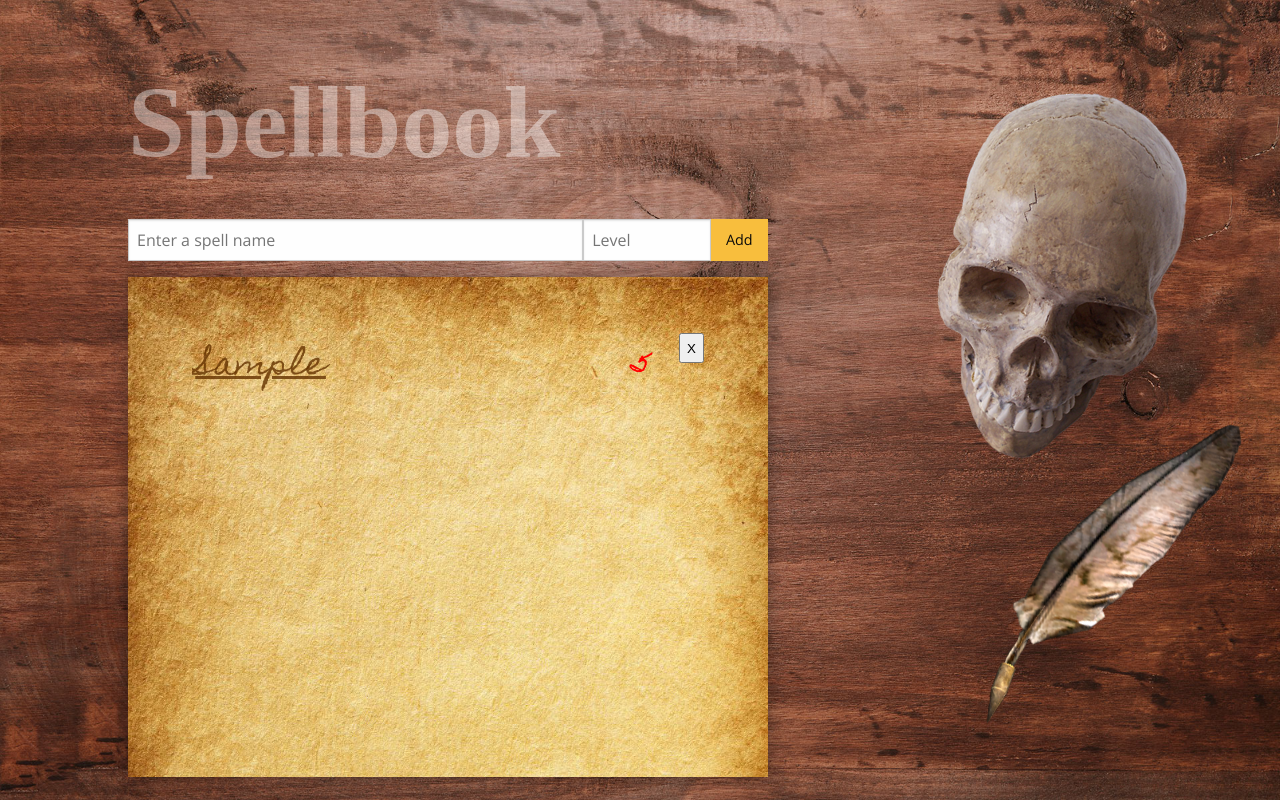
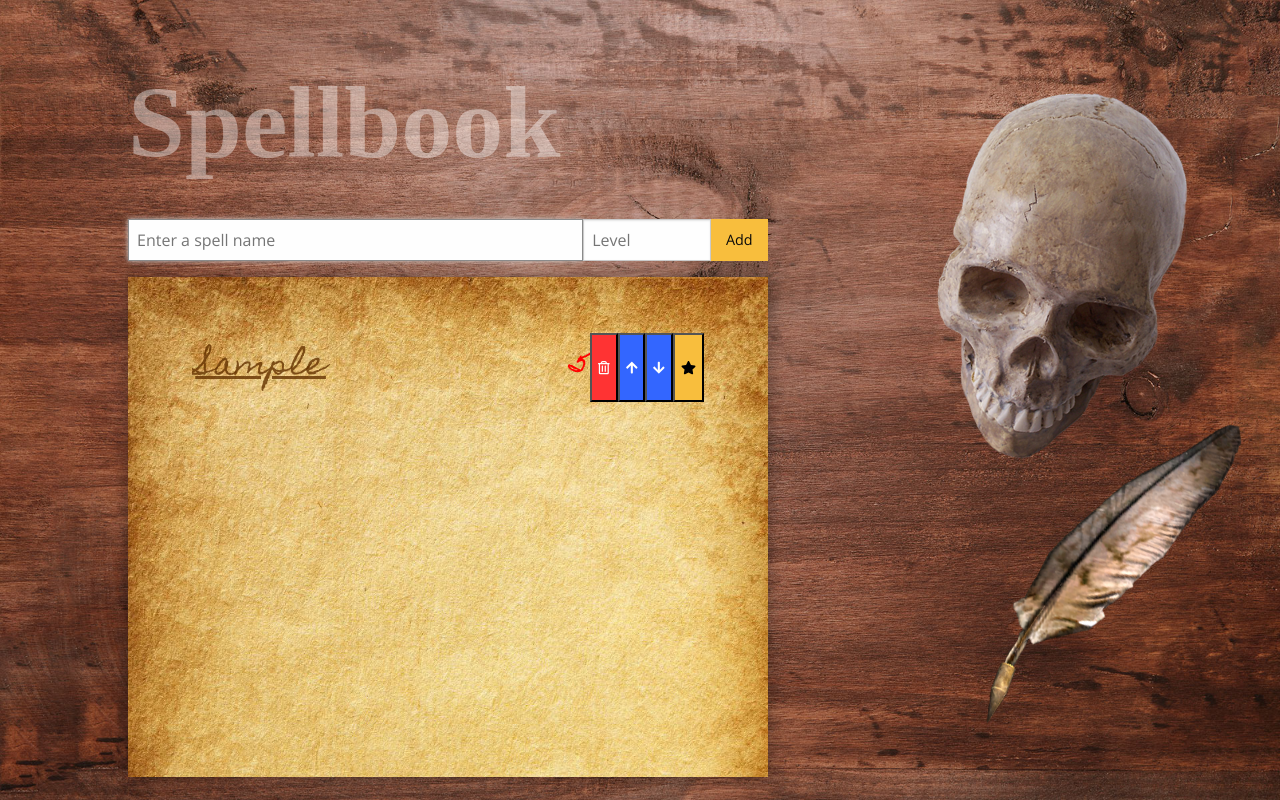
Before and after one commit to CurtisWang0325/spellbook, a plain HTML site: page index.html in a window 1280 px wide. Both pictures are taken after typing "Sample", "5" into the empty fields and a click on the button "Add". Drawn offline with nearby package versions, Linux system fonts and the light colour scheme; a web font is replaced by a local one.

Commit message:
Code from the class.I have other online courses due tonight, i will do the homework  tmr

```diff
--- a/index.css
+++ b/index.css
@@ -156,3 +156,26 @@ input.small {
 .level {
   color: red;
 }
+
+button.delete {
+  background-color: #ff3333;
+  color: white;
+}
+
+button.fav {
+  background-color: #F8BE3D;
+  color: black;
+}
+
+button.move {
+  background-color: #3366FF;
+  color: white;
+}
+
+.template {
+  display: none;
+}
+
+.spell.fav {
+  background-color: goldenrod;
+}
--- a/index.html
+++ b/index.html
@@ -5,6 +5,7 @@
   <meta http-equiv="X-UA-Compatible" content="IE=edge">
   <title>Spellbook</title>
   <meta name="viewport" content="width=device-width, initial-scale=1">
+  <script defer src="https://use.fontawesome.com/releases/v5.0.13/js/all.js" integrity="sha384-xymdQtn1n3lH2wcu0qhcdaOpQwyoarkgLVxC/wZ5q7h9gHtxICrpcaSUfygqZGOe" crossorigin="anonymous"></script>
   <link rel="stylesheet" type="text/css" media="screen" href="index.css" />
 </head>
 <body>
@@ -27,15 +28,34 @@
         placeholder="Level"
         class="small"
         min="1"
-        max="10"
+        max="20"
       >
       <button type="submit">Add</button>
     </div>
   </form>
 
   <main>
-    <ul id="spells"></ul>
+    <ul id="spells">
+    </ul>
   </main>
+
+
+  <li class="spell template">
+    <span class="name"></span>
+    <span class="level"></span>
+    <button class="delete">
+        <i class="far fa-trash-alt" title="remove"></i>
+    </button>
+    <button class="move up">
+        <i class="fas fa-arrow-up"></i>
+    </button>
+    <button class="move down">
+        <i class="fas fa-arrow-down"></i>
+    </button>
+    <button class="fav">
+        <i class="fas fa-star" title="favorite"></i>
+    </button>
+  </li>
 
   <script src="index.js"></script>
 </body>
--- a/index.js
+++ b/index.js
@@ -1,68 +1,189 @@
-const app = {
-  spellList : [],
+class App {
+  constructor() {
+    this.spells = []
+    this.template = document.querySelector('.spell.template')
+    this.list = document.querySelector('#spells')
 
-  init: function() {
+    this.load()
+
     const form = document.querySelector('form')
-    form.addEventListener('submit', (ev) => {
-      ev.preventDefault()
+    form.addEventListener('submit', ev => {
       this.handleSubmit(ev)
     })
-  },
+  }
 
-  renderProperty: function(name, value) {
+  load() {
+    // Read the JSON from localStorage
+    const spellJSON = localStorage.getItem('spells')
+
+    // Convert the JSON back into an array
+    const spellArray = JSON.parse(spellJSON)
+
+    // Load the spells back into the app
+    if (spellArray) {
+      spellArray.forEach(this.addSpell.bind(this))
+    }
+  }
+
+  renderProperty(name, value) {
     const el = document.createElement('span')
+    el.textContent = value
     el.classList.add(name)
-    el.textContent = value
     el.setAttribute('title', value)
     return el
-  },
+  }
 
-  renderItem: function(spell) {
-    // ['name', 'level']
+  renderItem(spell) {
+    const item = this.template.cloneNode(true)
+    item.classList.remove('template')
+
+    // ['name', 'level', etc.]
     const properties = Object.keys(spell)
 
-    // collect an array of <span> elements
-    const childElements = properties.map((prop) => {
-      return this.renderProperty(prop, spell[prop])
+    // Replace the appropriate values in each <span>
+    properties.forEach(property => {
+      const el = item.querySelector(`.${property}`)
+      if (el) {
+        el.textContent = spell[property]
+        el.setAttribute('title', spell[property])
+      }
     })
 
-    const item = document.createElement('li')
-    item.classList.add('spell')
+    // Mark it as a favorite, if applicable
+    if (spell.favorite) {
+      item.classList.add('fav')
+    }
 
-    const deleteButton = document.createElement("button")
-    deleteButton.textContent="X"
-    deleteButton.style.height='30px'
+    // delete button
+    item
+      .querySelector('button.delete')
+      .addEventListener(
+        'click',
+        this.removeSpell.bind(this, spell)
+      )
 
-    deleteButton.addEventListener('click',()=>{
-        item.parentNode.removeChild(item);
-        this.spellList.splice(this.spellList.indexOf(spell),1)
-    })
+    // fav button
+    item
+      .querySelector('button.fav')
+      .addEventListener(
+        'click',
+        this.toggleFavorite.bind(this, spell)
+      )
 
-    // append each <span> to the <li>
-    childElements.forEach(function(el) {
-      item.appendChild(el)
-    })
-    item.appendChild(deleteButton)
+    // move up
+    item
+      .querySelector('button.up')
+      .addEventListener(
+        'click',
+        this.moveUp.bind(this, spell)
+      )
+
+    // move down
+    item
+      .querySelector('button.down')
+      .addEventListener(
+        'click',
+        this.moveDown.bind(this, spell)
+      )
 
     return item
-  },
+  }
 
-  handleSubmit: function(ev) {
+  moveDown(spell, ev) {
+    // Find the <li>
+    const button = ev.target
+    const item = button.closest('.spell')
+
+    // Find its index in the array
+    const i = this.spells.indexOf(spell)
+
+    // Only move it if it's not already last
+    if (i < this.spells.length - 1) {
+      // Move it in the array
+      const nextSpell = this.spells[i + 1]
+      this.spells[i + 1] = spell
+      this.spells[i] = nextSpell
+
+      // Move it on the page
+      this.list.insertBefore(item.nextSibling, item)
+    }
+
+    this.save()
+  }
+
+  moveUp(spell, ev) {
+    // Find the <li>
+    const button = ev.target
+    const item = button.closest('.spell')
+
+    // Find its index in the array
+    const i = this.spells.indexOf(spell)
+
+    // Only move it if it's not already first
+    if (i > 0) {
+      // Move it in the array
+      const previousSpell = this.spells[i - 1]
+      this.spells[i - 1] = spell
+      this.spells[i] = previousSpell
+
+      // Move it on the page
+      this.list.insertBefore(item, item.previousSibling)
+    }
+
+    this.save()
+  }
+
+  removeSpell(spell, ev) {
+    // Remove from the DOM
+    const button = ev.target
+    const item = button.closest('.spell')
+    item.parentNode.removeChild(item)
+
+    // Remove from the array
+    const i = this.spells.indexOf(spell)
+    this.spells.splice(i, 1)
+
+    this.save()
+  }
+
+  toggleFavorite(spell, ev) {
+    const button = ev.target
+    const item = button.closest('.spell')
+    spell.favorite = item.classList.toggle('fav')
+    this.save()
+  }
+
+  addSpell(spell) {
+    this.spells.push(spell)
+
+    const item = this.renderItem(spell)
+    this.list.appendChild(item)
+  }
+
+  handleSubmit(ev) {
+    ev.preventDefault()
+
     const f = ev.target
 
     const spell = {
       name: f.spellName.value,
       level: f.level.value,
+      favorite: false,
     }
 
-    this.spellList.push(spell)
-    const item = this.renderItem(spell)
+    this.addSpell(spell)
 
-    const list = document.querySelector('#spells')
-    list.appendChild(item)
+    this.save()
+    f.reset()
+    f.spellName.focus()
+  }
 
-    f.reset()
-  },
+  save() {
+    localStorage.setItem(
+      'spells',
+      JSON.stringify(this.spells)
+    )
+  }
 }
 
-app.init()
+const app = new App()
```
